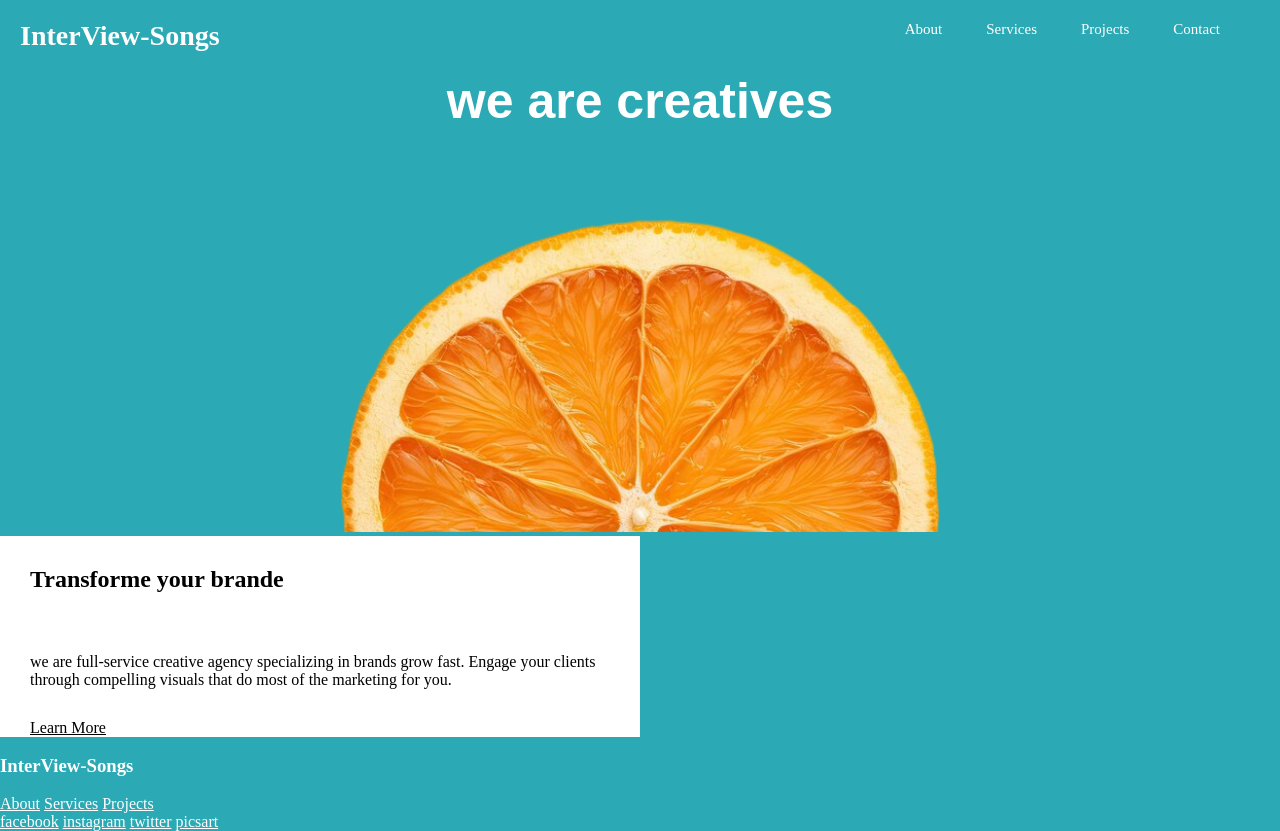
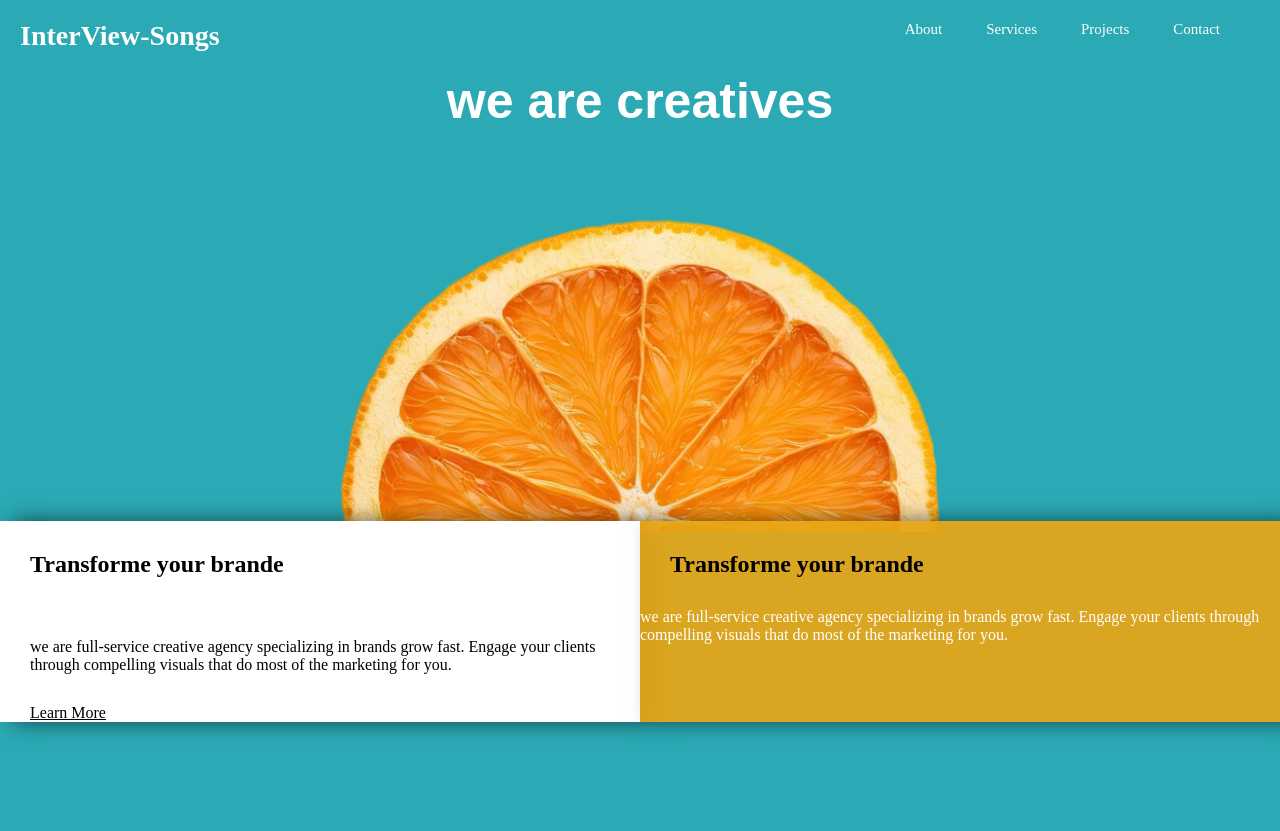
Before and after one commit to Geisonads1988/Projeto-Pessoal, a plain HTML site: page index.html in a window 1280 px wide. After the commit the page ends 800 px from the top, so only its background shows below. Drawn offline with Linux system fonts and the light colour scheme; a web font is replaced by a local one.

Commit message:
Modificação nos alinhamentos

```diff
--- a/index.html
+++ b/index.html
@@ -10,7 +10,7 @@
 </head>
 
 <body>
-    <main>
+
         <header>
             <p>InterView-Songs</p>
             <nav class="link-titulo">
@@ -27,7 +27,10 @@
             <img src="imagens/Laranja-seca.png" alt="imagem de uma laranja">
         </div>
 
-        <aside>
+
+
+    <main>
+        <aside class="efeito">
             <h2>Transforme your brande</h2>
             <p>
                 we are full-service creative agency specializing
@@ -40,11 +43,19 @@
 
         </aside>
 
-        <article>
+        <article class="efeito">
 
-             <img src="" alt="">
+            <h2>Transforme your brande</h2>
+            <p>
+                we are full-service creative agency specializing
+                in brands grow fast. Engage your clients through
+                compelling visuals that do most of the marketing for you.
+            </p>
+
 
         </article>
+
+    </main>
 
 
         <footer>
@@ -64,7 +75,7 @@
                 <a href="">picsart</a>
             </nav>
         </footer>
-    </main>
+
 
 
 
--- a/style.css
+++ b/style.css
@@ -16,6 +16,8 @@ header >p{
     font-weight: bolder;
     font-size: 28px;
     margin: 20px;
+
+
 }
 .link-titulo{
     margin: 20px;
@@ -42,6 +44,12 @@ h1{
     font-size: 50px;
 
 }
+main{
+    display:flex;
+    justify-content:space-evenly;
+    position: absolute;
+
+}
 aside{
     background-color: white;
     max-width:50%;
@@ -60,3 +68,13 @@ aside >p,h2{
        margin-top: 80px;
 
 }
+article{
+    background-color: white;
+    max-width:50%;
+    background-color: rgba(231, 165, 22, 0.932);
+}
+.efeito{
+    position: relative;
+    bottom: 15px;
+    box-shadow: 13px 0px 20px rgba(0, 0, 0, 0.596);
+}
```
